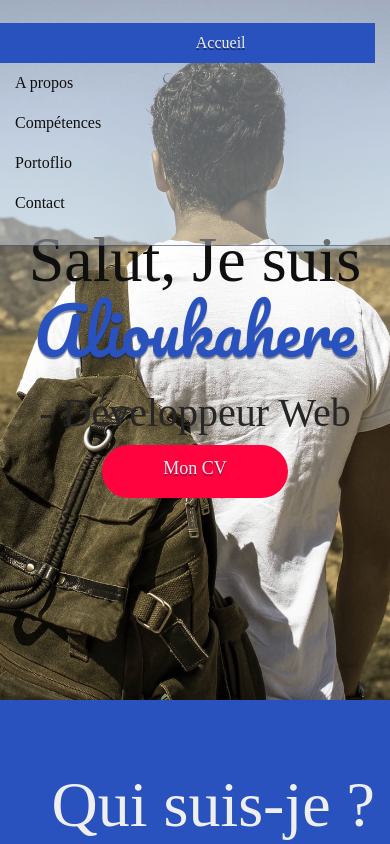
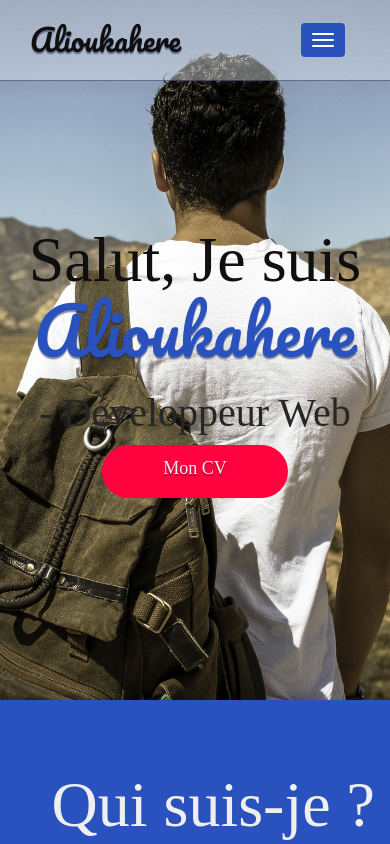
Before and after one commit to alioukahere/bootstrap3-responsive-portfolio, a plain HTML site: page index.html in a window 390 px wide. Shown: the top 844 px of the page. Drawn offline with Linux system fonts and the light colour scheme; a web font is replaced by a local one.

Commit message:
Mobile friendly for the navbar

```diff
--- a/asset/css/style.css
+++ b/asset/css/style.css
@@ -37,6 +37,19 @@
     font-family: Pacifico;
     text-shadow: 0px 2px 1px rgba(16, 32, 75, 0.48);
 }
+
+.my-navbar .navbar-toggle {
+    background: #2a52be;
+}
+
+.my-navbar .navbar-toggle:hover,
+.my-navbar .navbar-toggle:focus {
+  background-color: #2a52be;
+}
+.my-navbar .navbar-toggle .icon-bar {
+  background-color: #fff;
+}
+
 
 /** home section **/
 .home {
--- a/index.html
+++ b/index.html
@@ -17,7 +17,15 @@
     <body>
         <!-- navbar -->
         <nav class="navbar my-navbar navbar-fixed-top">
-            <a href="#" class="navbar-brand">Alioukahere</a>
+            <div class="navbar-header">
+                <button type="button" class="navbar-toggle" data-toggle="collapse" data-target=".navbar-collapse">
+                     <span class="icon-bar"></span>
+                     <span class="icon-bar"></span>
+                     <span class="icon-bar"></span>
+                </button>
+                <a class="navbar-brand" href="#">Alioukahere</a></a>
+            </div>
+            <div class="collapse navbar-collapse">
                 <ul class="nav navbar-nav navbar-right">
                     <li class="active"><a href="#">Accueil</a></li>
                     <li><a href="#">A propos</a></li>
@@ -25,6 +33,7 @@
                     <li><a href="#">Portoflio</a></li>
                     <li><a href="#">Contact</a></li>
                 </ul>
+            </div>
         </nav><!-- navbar -->
 
         <!-- home section -->
```
Lines whose indentation alone changed are shown as unchanged.
